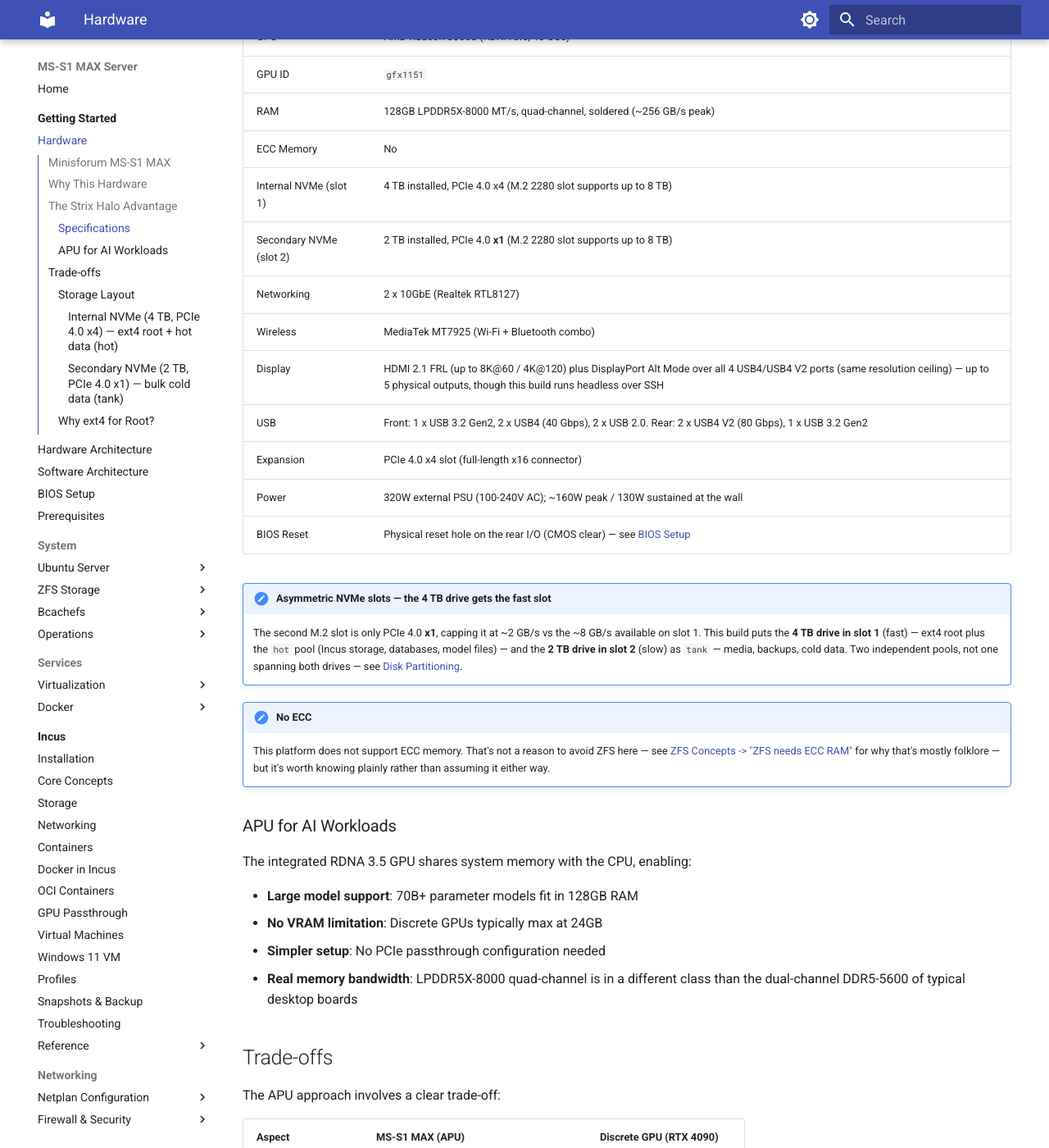
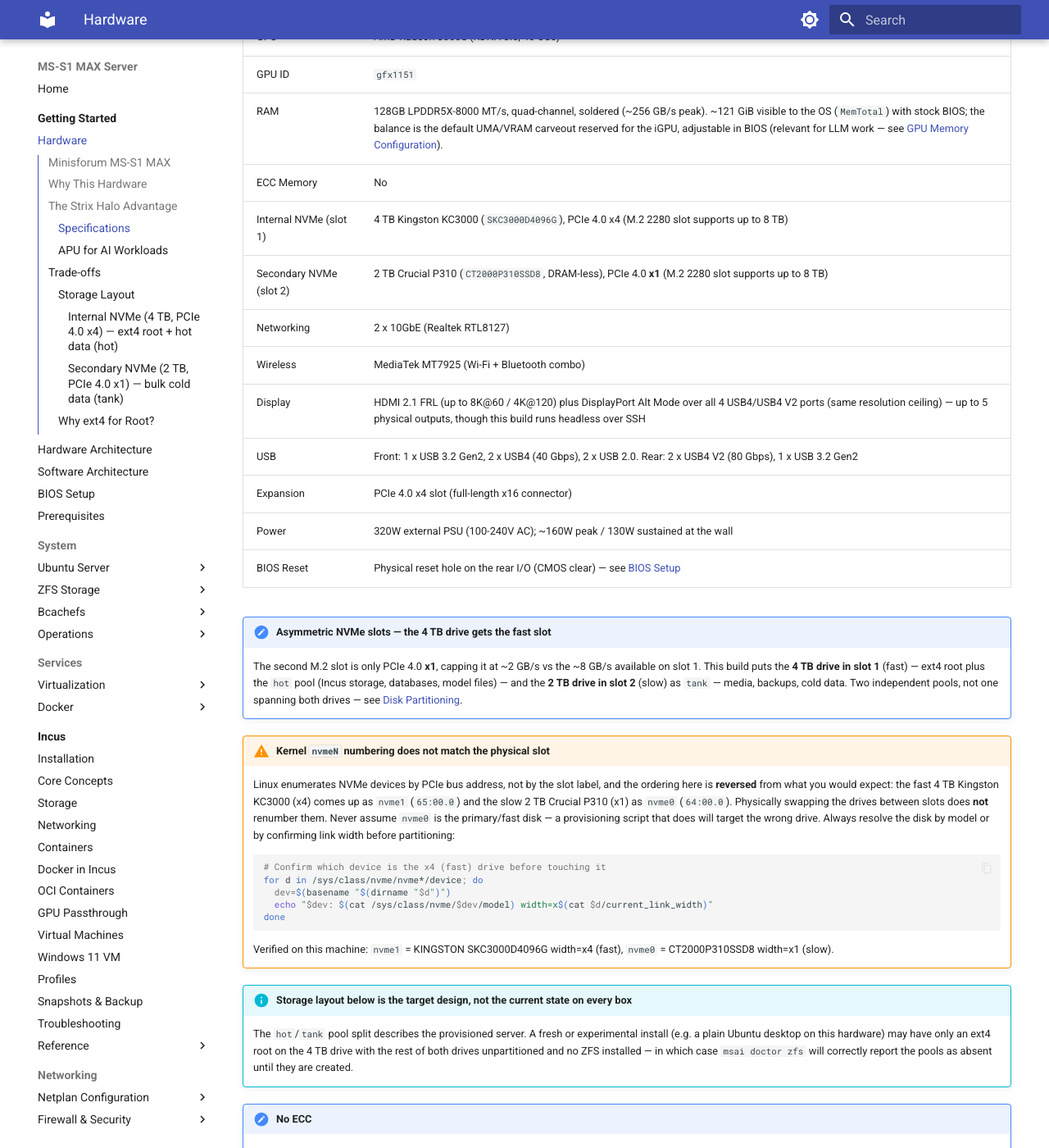
Before and after one commit to mortenoh/msai-setup, an MkDocs documentation site: the page built from docs/getting-started/hardware.md, in a window 1280 px wide and 1400 px high, scrolled down 1251 px. Shown: the whole window at 82% size. Built offline with MkDocs 1.6.1 and Material for MkDocs 9.7.7, drawn with Linux system fonts in a browser that asks for light colours.

Commit message:
docs(hardware): verify specs against real hardware; add nvme enumeration warning

````diff
--- a/docs/getting-started/hardware.md
+++ b/docs/getting-started/hardware.md
@@ -40,10 +40,10 @@
 | Cores/Threads | 16 cores / 32 threads (Zen 5) |
 | GPU | AMD Radeon 8060S (RDNA 3.5, 40 CUs) |
 | GPU ID | `gfx1151` |
-| RAM | 128GB LPDDR5X-8000 MT/s, quad-channel, soldered (~256 GB/s peak) |
+| RAM | 128GB LPDDR5X-8000 MT/s, quad-channel, soldered (~256 GB/s peak). ~121 GiB visible to the OS (`MemTotal`) with stock BIOS; the balance is the default UMA/VRAM carveout reserved for the iGPU, adjustable in BIOS (relevant for LLM work — see [GPU Memory Configuration](../ai/gpu/memory-configuration.md)). |
 | ECC Memory | No |
-| Internal NVMe (slot 1) | 4 TB installed, PCIe 4.0 x4 (M.2 2280 slot supports up to 8 TB) |
-| Secondary NVMe (slot 2) | 2 TB installed, PCIe 4.0 **x1** (M.2 2280 slot supports up to 8 TB) |
+| Internal NVMe (slot 1) | 4 TB Kingston KC3000 (`SKC3000D4096G`), PCIe 4.0 x4 (M.2 2280 slot supports up to 8 TB) |
+| Secondary NVMe (slot 2) | 2 TB Crucial P310 (`CT2000P310SSD8`, DRAM-less), PCIe 4.0 **x1** (M.2 2280 slot supports up to 8 TB) |
 | Networking | 2 x 10GbE (Realtek RTL8127) |
 | Wireless | MediaTek MT7925 (Wi-Fi + Bluetooth combo) |
 | Display | HDMI 2.1 FRL (up to 8K@60 / 4K@120) plus DisplayPort Alt Mode over all 4 USB4/USB4 V2 ports (same resolution ceiling) — up to 5 physical outputs, though this build runs headless over SSH |
@@ -54,6 +54,22 @@
 
 !!! note "Asymmetric NVMe slots — the 4 TB drive gets the fast slot"
     The second M.2 slot is only PCIe 4.0 **x1**, capping it at ~2 GB/s vs the ~8 GB/s available on slot 1. This build puts the **4 TB drive in slot 1** (fast) — ext4 root plus the `hot` pool (Incus storage, databases, model files) — and the **2 TB drive in slot 2** (slow) as `tank` — media, backups, cold data. Two independent pools, not one spanning both drives — see [Disk Partitioning](../ubuntu/installation/disk-partitioning.md).
+
+!!! warning "Kernel `nvmeN` numbering does not match the physical slot"
+    Linux enumerates NVMe devices by PCIe bus address, not by the slot label, and the ordering here is **reversed** from what you would expect: the fast 4 TB Kingston KC3000 (x4) comes up as `nvme1` (`65:00.0`) and the slow 2 TB Crucial P310 (x1) as `nvme0` (`64:00.0`). Physically swapping the drives between slots does **not** renumber them. Never assume `nvme0` is the primary/fast disk — a provisioning script that does will target the wrong drive. Always resolve the disk by model or by confirming link width before partitioning:
+
+    ```bash
+    # Confirm which device is the x4 (fast) drive before touching it
+    for d in /sys/class/nvme/nvme*/device; do
+      dev=$(basename "$(dirname "$d")")
+      echo "$dev: $(cat /sys/class/nvme/$dev/model) width=x$(cat $d/current_link_width)"
+    done
+    ```
+
+    Verified on this machine: `nvme1` = KINGSTON SKC3000D4096G width=x4 (fast), `nvme0` = CT2000P310SSD8 width=x1 (slow).
+
+!!! info "Storage layout below is the target design, not the current state on every box"
+    The `hot`/`tank` pool split describes the provisioned server. A fresh or experimental install (e.g. a plain Ubuntu desktop on this hardware) may have only an ext4 root on the 4 TB drive with the rest of both drives unpartitioned and no ZFS installed — in which case `msai doctor zfs` will correctly report the pools as absent until they are created.
 
 !!! note "No ECC"
     This platform does not support ECC memory. That's not a reason to avoid ZFS here — see [ZFS Concepts -> "ZFS needs ECC RAM"](../zfs/concepts.md) for why that's mostly folklore — but it's worth knowing plainly rather than assuming it either way.
````
